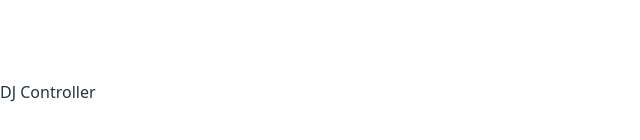
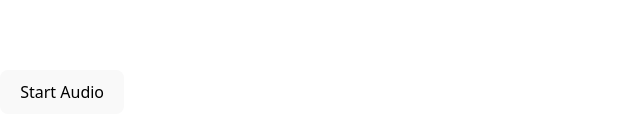
Before and after one commit to MantasGrusa/WEBDEEJ, a React (Vite) app in the folder webdeej/: page / in a window 1280 px wide. Shown: the part 308-448 px from the top of the page, without its empty margins (0-640 px from the left). Built offline with nearby package versions, Linux system fonts and the light colour scheme.

Commit message:
creat startAudio function

```diff
--- a/webdeej/src/App.tsx
+++ b/webdeej/src/App.tsx
@@ -1,7 +1,13 @@
-import { useState } from 'react'
+import { AudioEngine } from "./audio/AudioEngine";
 
 
 
 export default function App() {
-  return <div>DJ Controller</div>;
+  const startAudio = async () => {
+    const audioEngine = AudioEngine.getInstance();
+    await audioEngine.resume();
+    console.log("Audio ready: ", audioEngine.context.state);
+  };
+
+  return <button onClick={startAudio}>Start Audio</button>;
 }
```
